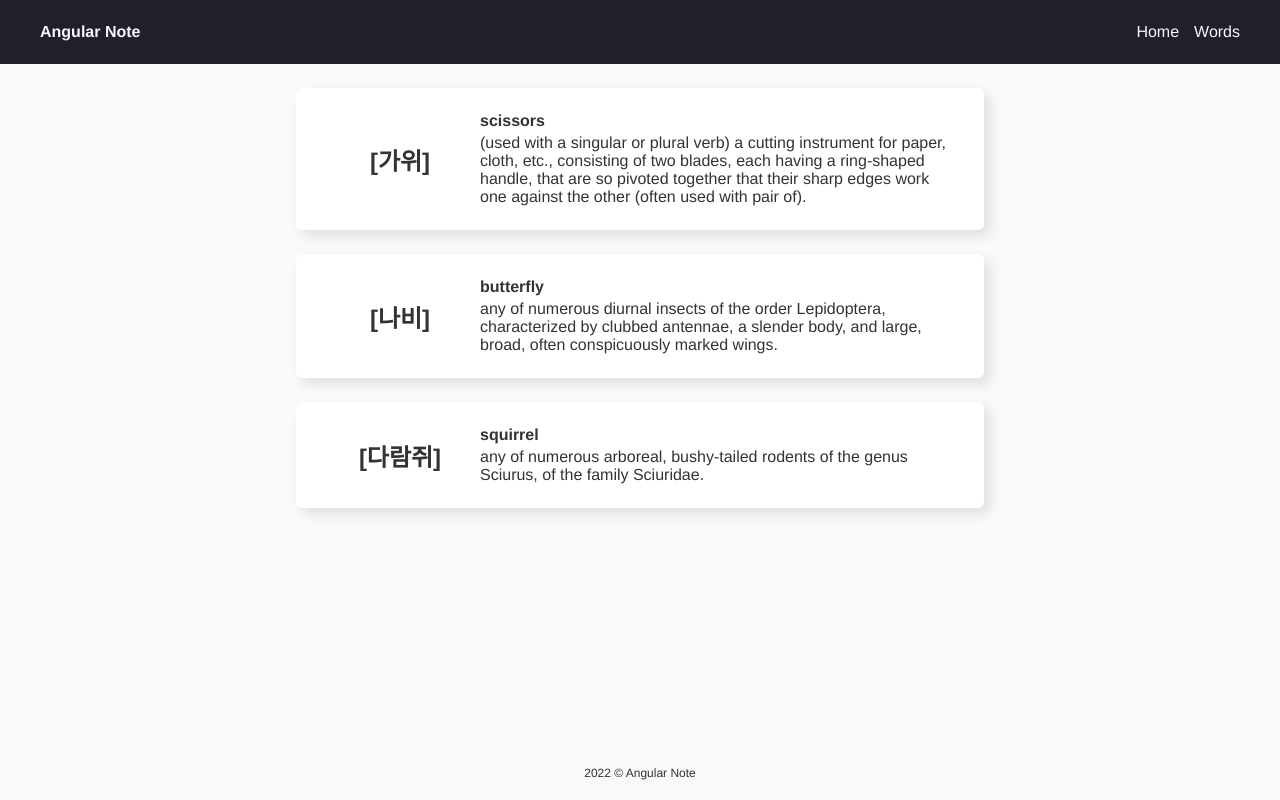
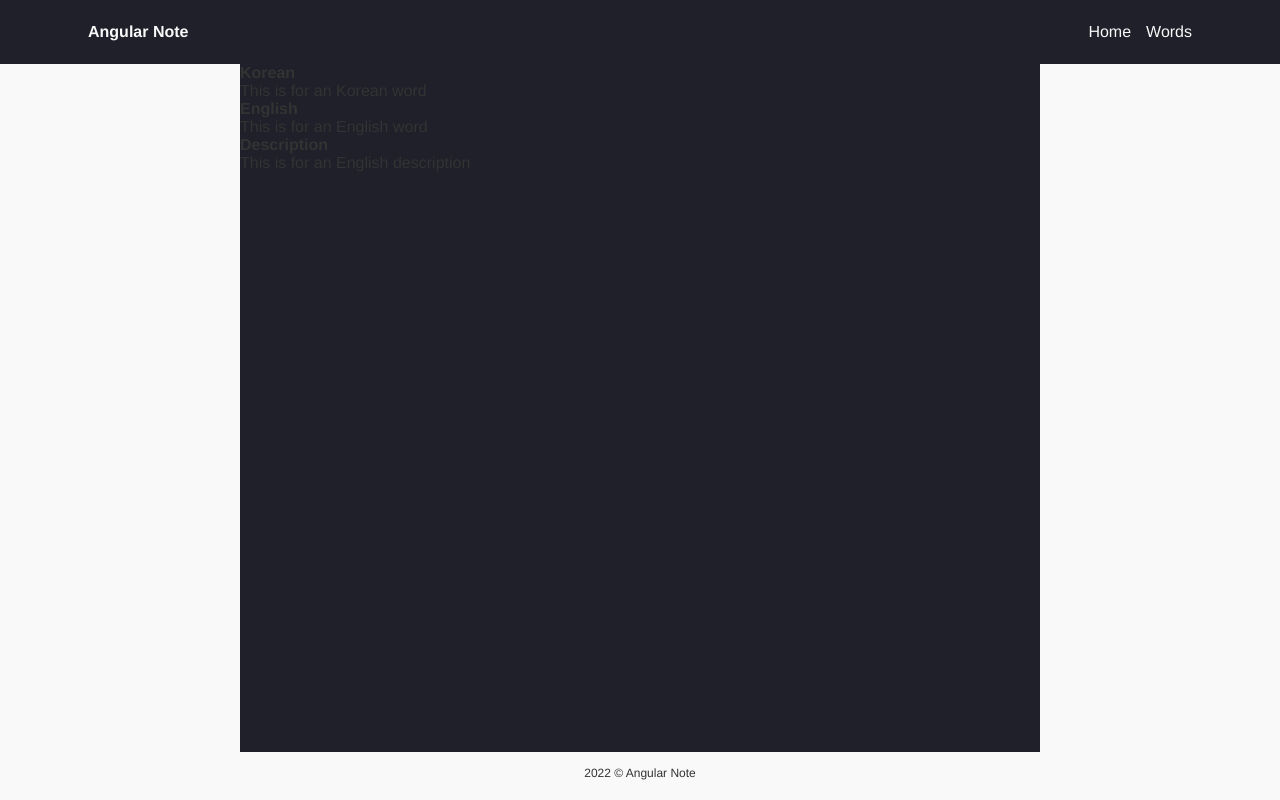
Before and after one commit to johanneslee/angular-notes, an Angular app: page /words in a window 1280 px wide. Built offline with nearby package versions, Linux system fonts and the light colour scheme.

Commit message:
Edit components

```diff
--- a/src/app/components/add-word/add-word.component.html
+++ b/src/app/components/add-word/add-word.component.html
@@ -1 +1,17 @@
-<p>add-word works!</p>
+<div class="button" (click)="onAddWord()">+</div>
+<div class="container">
+  <div class="content">
+    <ul>
+      <li><b>Korean</b></li>
+      <li>This is for an Korean word</li>
+    </ul>
+    <ul>
+      <li><b>English</b></li>
+      <li>This is for an English word</li>
+    </ul>
+    <ul>
+      <li><b>Description</b></li>
+      <li>This is for an English description</li>
+    </ul>
+  </div>
+</div>
--- a/src/app/components/add-word/add-word.component.sass
+++ b/src/app/components/add-word/add-word.component.sass
@@ -0,0 +1,21 @@
+.button
+  margin: var(--gap) 0
+  padding: var(--gap)
+  width: 40em
+  background-color: #1f2029
+  border-radius: calc(var(--gap) / 4)
+  box-shadow: calc(var(--gap) / 4) calc(var(--gap) / 4) calc(var(--gap) / 2) rgba(0, 0, 0, 10%)
+  font-weight: bold
+  color: var(--body-background-color)
+  text-align: center
+  cursor: pointer
+
+.container
+  position: absolute
+  margin: 0
+  padding: 0
+  top: var(--header-height)
+  left: calc(50vw - var(--main-width) / 2)
+  background-color: #1f2029
+  width: var(--main-width)
+  height: calc(100vh - var(--header-height) - var(--footer-height))
--- a/src/app/components/add-word/add-word.component.ts
+++ b/src/app/components/add-word/add-word.component.ts
@@ -6,10 +6,15 @@ import { Component, OnInit } from '@angular/core';
   styleUrls: ['./add-word.component.sass']
 })
 export class AddWordComponent implements OnInit {
+  addWord: boolean = false;
 
   constructor() { }
 
   ngOnInit(): void {
   }
 
+  onAddWord() {
+    this.addWord = !this.addWord;
+    console.log(this.addWord);
+  }
 }
--- a/src/app/components/header/header.component.sass
+++ b/src/app/components/header/header.component.sass
@@ -12,7 +12,7 @@
   display: flex
   flex-wrap: wrap
   justify-content: space-between
-  max-width: calc(var(--nav-width) + var(--gap) * 2)
+  max-width: calc(var(--nav-width) - var(--gap) * 2)
   margin-left: auto
   margin-right: auto
 
--- a/src/app/components/home/home.component.html
+++ b/src/app/components/home/home.component.html
@@ -1,13 +1,13 @@
 <div class="home">
   <div class="article">
-    <h1>Words: A small English dictionary of Korean</h1>
-    <p>Collections of Korean words and English descriptions</p>
+    <h1>Words: A Small Korean-English Dictionary</h1>
+    <p>Collections of Korean words translated to English</p>
   </div>
   <div class="article">
     <h3>Table of Contents</h3>
     <ul>
-      <li>* List of Korean words and English descriptions</li>
-      <li>* Add more Korean words to Dictionary</li>
+      <li>* A List of Korean words translated to English</li>
+      <li>* Add more Korean words to the List</li>
       <li>* More...?</li>
     </ul>
   </div>
--- a/src/app/components/main/main.component.sass
+++ b/src/app/components/main/main.component.sass
@@ -1,9 +1,9 @@
 .wrapper
   display: flex
-  max-width: calc(var(--nav-width) + var(--gap) * 2)
+  max-width: var(--nav-width)
   margin: 0 auto
 
 .main
-  min-height: calc(100vh - var(--header-height) - var(--footer-height))
-  max-width: calc(var(--main-width) + var(--gap) * 2)
+  height: calc(100vh - var(--header-height) - var(--footer-height))
+  max-width: var(--main-width)
   margin: 0 auto
--- a/src/app/components/words/words.component.html
+++ b/src/app/components/words/words.component.html
@@ -1 +1,2 @@
 <app-word *ngFor="let word of words" [word]="word"></app-word>
+<app-add-word></app-add-word>
--- a/src/app/components/words/words.component.ts
+++ b/src/app/components/words/words.component.ts
@@ -14,5 +14,4 @@ export class WordsComponent implements OnInit {
 
   ngOnInit(): void {
   }
-
 }
--- a/src/app/mock-words.ts
+++ b/src/app/mock-words.ts
@@ -4,19 +4,19 @@ export const WORDS: Word[] = [
     {
         id: 1,
         korean: '가위',
-        english: 'scissors',
+        english: 'Scissors',
         discription: '(used with a singular or plural verb) a cutting instrument for paper, cloth, etc., consisting of two blades, each having a ring-shaped handle, that are so pivoted together that their sharp edges work one against the other (often used with pair of).'
     },
     {
         id: 2,
         korean: '나비',
-        english: 'butterfly',
+        english: 'Butterfly',
         discription: 'any of numerous diurnal insects of the order Lepidoptera, characterized by clubbed antennae, a slender body, and large, broad, often conspicuously marked wings.'
     },
     {
         id: 3,
         korean: '다람쥐',
-        english: 'squirrel',
+        english: 'Squirrel',
         discription: 'any of numerous arboreal, bushy-tailed rodents of the genus Sciurus, of the family Sciuridae.'
     }
 ];
```
